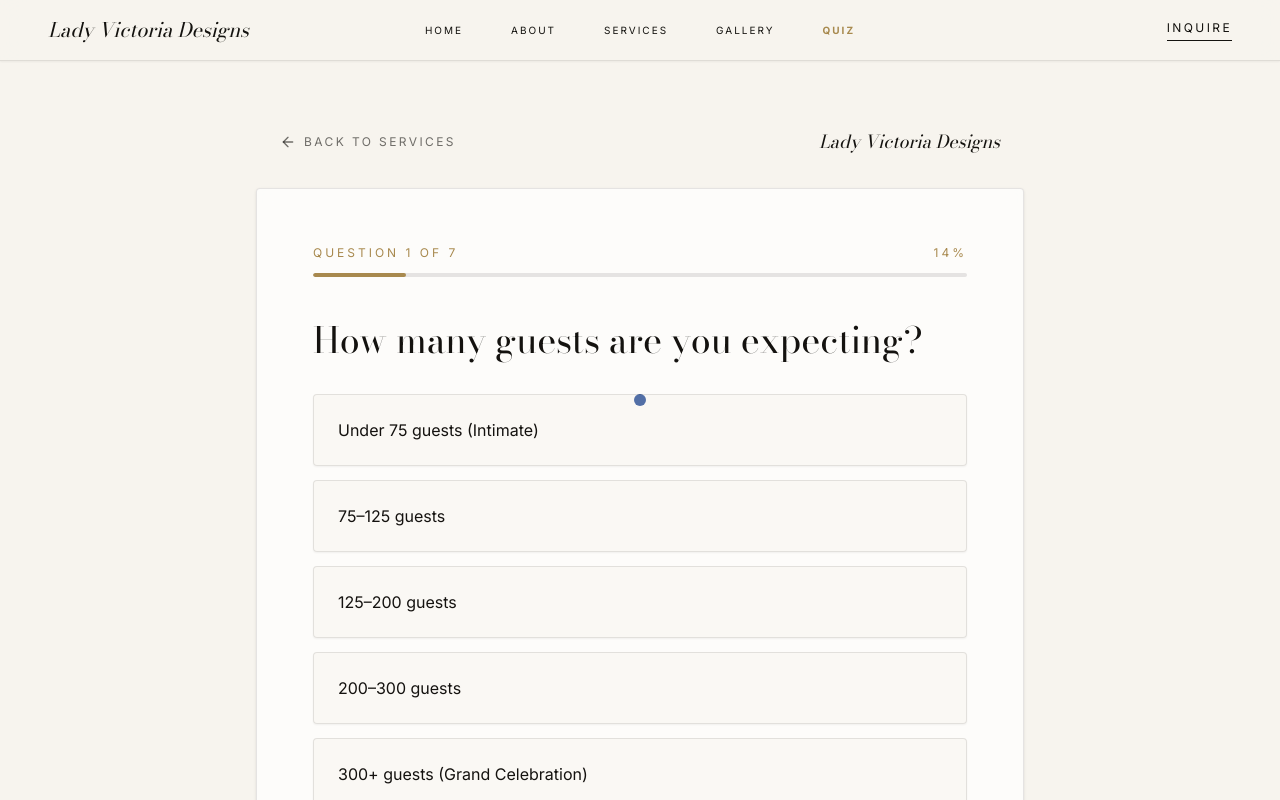
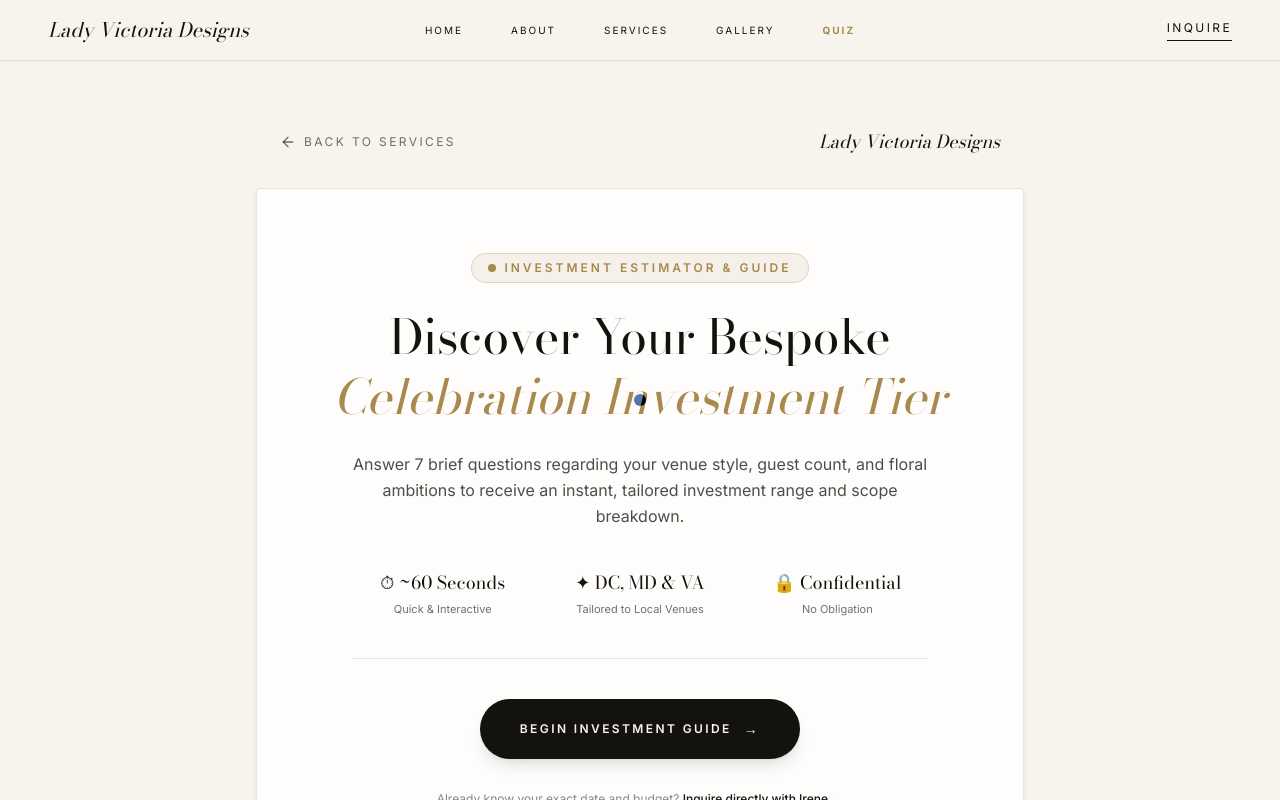
Before and after one commit to tmd2-lang/lvdwebsite, a Next.js app: page /quiz in a window 1280 px wide. Shown: the top 800 px of the page. Built offline with nearby package versions, Linux system fonts and the light colour scheme.

Commit message:
feat(quiz): add editorial welcome/intro screen with trust badges and smooth start flow

```diff
--- a/src/app/quiz/QuizClient.tsx
+++ b/src/app/quiz/QuizClient.tsx
@@ -28,7 +28,7 @@ const CheckCircle2 = ({ className = "w-4 h-4" }: { className?: string }) => (
 );
 
 export default function QuizClient() {
-  const [step, setStep] = useState<number | "results">(0);
+  const [step, setStep] = useState<"intro" | number | "results">("intro");
   const [score, setScore] = useState(0);
   const [scoreHistory, setScoreHistory] = useState<number[]>([]);
   const [isCalculating, setIsCalculating] = useState(false);
@@ -45,8 +45,8 @@ export default function QuizClient() {
       id: "guests",
       question: "How many guests are you expecting?",
       options: [
-        { label: "Under 75 guests (Intimate)", points: 5 },
-        { label: "75–125 guests", points: 10 },
+        { label: "Under 50 guests (Intimate / Micro-Wedding)", points: 5 },
+        { label: "50–125 guests", points: 10 },
         { label: "125–200 guests", points: 18 },
         { label: "200–300 guests", points: 25 },
         { label: "300+ guests (Grand Celebration)", points: 35 },
@@ -57,9 +57,9 @@ export default function QuizClient() {
       question: "Tell us about your venue.",
       options: [
         { label: "Outdoor garden, private estate, or vineyard", points: 5 },
-        { label: "Historic mansion or boutique museum", points: 8 },
-        { label: "Luxury hotel ballroom", points: 12 },
-        { label: "Industrial loft, warehouse, or modern space", points: 15 },
+        { label: "Historic mansion or boutique museum (e.g. Meridian House)", points: 8 },
+        { label: "Luxury hotel ballroom (e.g. The Willard, Waldorf)", points: 12 },
+        { label: "Industrial loft, warehouse, or modern gallery space", points: 15 },
         { label: "Custom tent or raw blank canvas property", points: 18 },
       ],
     },
@@ -132,11 +132,17 @@ export default function QuizClient() {
   };
 
   const handleBack = () => {
-    if (typeof step === "number" && step > 0) {
-      setStep((prev) => (typeof prev === "number" ? prev - 1 : 0));
+    if (typeof step === "number") {
+      if (step === 0) {
+        setStep("intro");
+        setScore(0);
+        setScoreHistory([]);
+      } else {
+        setStep(step - 1);
         const prevScore = scoreHistory[scoreHistory.length - 1] ?? 0;
         setScore(prevScore);
         setScoreHistory((prev) => prev.slice(0, -1));
+      }
     }
   };
 
@@ -144,20 +150,20 @@ export default function QuizClient() {
     if (score <= 45) {
       return {
         range: "$8,000 – $15,000",
-        tier: "Tier Three · The Essentials",
+        tier: "The Essentials",
         message: "Your vision is beautifully focused. With cohesive florals and thoughtful details, Irene and our design team will bring your celebration to life with elegance and intention.",
       };
     }
     if (score <= 90) {
       return {
-        range: "$20,000 – $30,000",
-        tier: "Tier Two · Design + Custom Florals",
+        range: "$20,000 – $35,000",
+        tier: "Design + Florals",
         message: "Your celebration calls for custom floral artistry. Expect lush arrangements, curated specialty rentals, and an elevated atmosphere tailored to your aesthetic.",
       };
     }
     return {
       range: "Starting at $55,000",
-      tier: "Tier One · Signature Full Production",
+      tier: "The Full Production",
       message: "An uncompromising, fully immersive transformation. Irene and our lead production team will orchestrate bespoke installations, custom lighting, staging, and comprehensive day-of execution.",
     };
   };
@@ -187,6 +193,62 @@ export default function QuizClient() {
 
       <main className="flex-1 flex flex-col items-center justify-center px-6">
         <div className="w-full max-w-3xl mx-auto flex flex-col justify-center min-h-[480px]">
+
+          {/* INTRO / WELCOME SCREEN */}
+          {step === "intro" && (
+            <div className="w-full bg-white/80 border border-ink/10 p-8 sm:p-12 md:p-16 shadow-md rounded-sm backdrop-blur-sm text-center animate-fade-in">
+              <div className="inline-flex items-center gap-2 px-4 py-1.5 rounded-full bg-gold/10 border border-gold/30 mb-6">
+                <span className="w-2 h-2 rounded-full bg-gold" />
+                <span className="font-body text-[10px] sm:text-xs uppercase tracking-[0.25em] text-gold font-semibold">
+                  Investment Estimator &amp; Guide
+                </span>
+              </div>
+
+              <h1 className="font-display text-3xl sm:text-4xl md:text-5xl text-ink leading-tight mb-6">
+                Discover Your Bespoke <br />
+                <span className="italic text-gold font-normal">Celebration Investment Tier</span>
+              </h1>
+
+              <p className="font-body text-sm sm:text-base text-ink/75 max-w-xl mx-auto leading-relaxed mb-10">
+                Answer 7 brief questions regarding your venue style, guest count, and floral ambitions to receive an instant, tailored investment range and scope breakdown.
+              </p>
+
+              {/* Trust Badges */}
+              <div className="grid grid-cols-1 sm:grid-cols-3 gap-4 max-w-xl mx-auto mb-10 pb-10 border-b border-ink/10">
+                <div className="flex flex-col items-center">
+                  <span className="font-display text-lg text-ink mb-1">⏱ ~60 Seconds</span>
+                  <span className="font-body text-[11px] text-ink/60">Quick &amp; Interactive</span>
+                </div>
+                <div className="flex flex-col items-center">
+                  <span className="font-display text-lg text-ink mb-1">✦ DC, MD &amp; VA</span>
+                  <span className="font-body text-[11px] text-ink/60">Tailored to Local Venues</span>
+                </div>
+                <div className="flex flex-col items-center">
+                  <span className="font-display text-lg text-ink mb-1">🔒 Confidential</span>
+                  <span className="font-body text-[11px] text-ink/60">No Obligation</span>
+                </div>
+              </div>
+
+              {/* Start CTA */}
+              <div className="flex flex-col sm:flex-row items-center justify-center gap-4">
+                <button
+                  onClick={() => setStep(0)}
+                  className="w-full sm:w-auto px-10 py-5 bg-ink text-ivory font-body text-xs uppercase tracking-[0.2em] font-semibold hover:bg-gold hover:text-ink transition-all duration-300 rounded-full shadow-lg hover:scale-105 cursor-pointer flex items-center justify-center gap-3"
+                >
+                  <span>Begin Investment Guide</span>
+                  <span className="text-sm">→</span>
+                </button>
+              </div>
+
+              {/* Direct Inquire Link */}
+              <p className="font-body text-xs text-ink/50 mt-8">
+                Already know your exact date and budget?{" "}
+                <Link href="/inquire" className="text-ink underline hover:text-gold transition-colors font-medium">
+                  Inquire directly with Irene →
+                </Link>
+              </p>
+            </div>
+          )}
 
           {/* QUESTION SCREENS */}
           {typeof step === "number" && (
@@ -225,14 +287,12 @@ export default function QuizClient() {
               </div>
 
               {/* Back button */}
-              {step > 0 && (
               <button
                 onClick={handleBack}
                 className="text-ink/50 hover:text-gold transition-colors font-body text-xs tracking-[0.2em] uppercase flex items-center gap-2 mt-8 cursor-pointer"
               >
-                  <ArrowLeft className="w-4 h-4" /> Previous Question
+                <ArrowLeft className="w-4 h-4" /> {step === 0 ? "Back to Intro" : "Previous Question"}
               </button>
-              )}
             </div>
           )}
 
```
Lines whose indentation alone changed are shown as unchanged.
